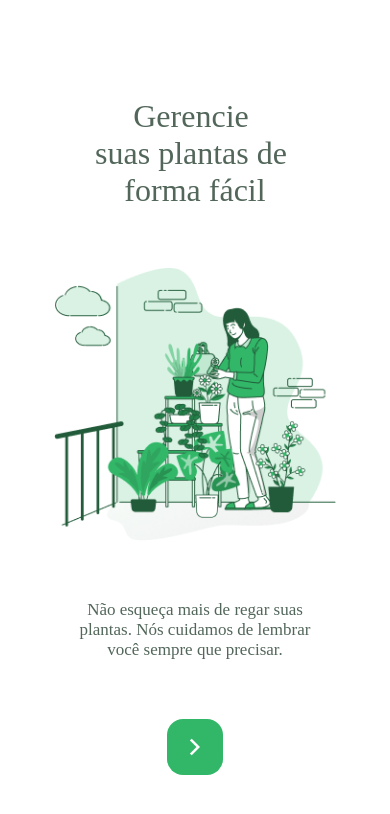
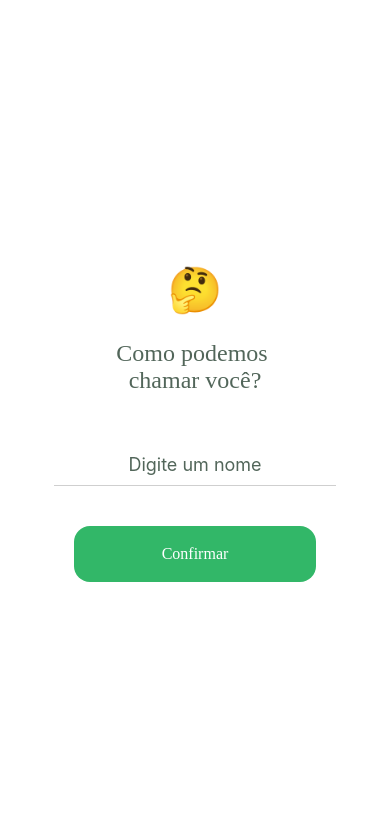
Before and after one commit to gustavohrgomes/PlantManager, a React Native app: screen / in a window 390 px wide. Shown: the top 814 px of the page. Built offline with nearby package versions, Linux system fonts and the light colour scheme.

Commit message:
Create User identification page

```diff
--- a/src/App.tsx
+++ b/src/App.tsx
@@ -1,7 +1,8 @@
 import React from 'react';
 
 import { Welcome } from './pages/Welcome';
+import { UserIdentification } from './pages/UserIdentification';
 
 export default function App() {
-  return <Welcome />;
+  return <UserIdentification />;
 }
--- a/src/components/Button/index.tsx
+++ b/src/components/Button/index.tsx
@@ -7,7 +7,7 @@ interface ButtonProps extends TouchableOpacityProps {
   text: string;
 }
 
-export default function Button({ text, ...props }: ButtonProps): JSX.Element {
+export function Button({ text, ...props }: ButtonProps): JSX.Element {
   return (
     <ButtonContainer activeOpacity={0.6} {...props}>
       <ButtonText>{text}</ButtonText>
--- a/src/components/Button/styles.ts
+++ b/src/components/Button/styles.ts
@@ -1,15 +1,18 @@
 import styled from 'styled-components/native';
 
+import colors from '../../styles/colors';
+import fonts from '../../styles/fonts';
+
 export const ButtonContainer = styled.TouchableOpacity`
-  background: #32b768;
+  height: 56px;
+  align-items: center;
   justify-content: center;
-  align-items: center;
   border-radius: 16px;
-  margin-bottom: 10px;
-  height: 56px;
-  width: 56px;
+  background: ${colors.green};
 `;
 
 export const ButtonText = styled.Text`
+  font-size: 16px;
+  font-family: ${fonts.text};
   color: #fff;
 `;
--- /dev/null
+++ b/src/pages/UserIdentification/index.tsx
@@ -0,0 +1,56 @@
+import React, { useState } from 'react';
+import { Button } from '../../components/Button';
+import {
+  Container,
+  Content,
+  Form,
+  Title,
+  Emoji,
+  Input,
+  Footer,
+} from './styles';
+
+export function UserIdentification() {
+  const [isFocused, setIsFocused] = useState(false);
+  const [isFilled, setIsFilled] = useState(false);
+  const [name, setName] = useState<string>('');
+
+  function handleInputBlur() {
+    setIsFocused(false);
+    setIsFilled(!!name);
+  }
+
+  function handleInputFocus() {
+    setIsFocused(true);
+  }
+
+  function handleInputChange(value: string) {
+    setIsFilled(!!value);
+    setName(value);
+  }
+
+  return (
+    <Container>
+      <Content>
+        <Form>
+          <Emoji>{isFilled ? '😄' : '🤔'}</Emoji>
+          <Title>
+            Como podemos {'\n'}
+            chamar você?
+          </Title>
+          <Input
+            placeholder="Digite um nome"
+            onBlur={handleInputBlur}
+            onFocus={handleInputFocus}
+            onChangeText={handleInputChange}
+            isFocused={isFocused || isFilled}
+          />
+
+          <Footer>
+            <Button text="Confirmar" />
+          </Footer>
+        </Form>
+      </Content>
+    </Container>
+  );
+}
--- /dev/null
+++ b/src/pages/UserIdentification/styles.ts
@@ -0,0 +1,56 @@
+import styled from 'styled-components/native';
+
+import colors from '../../styles/colors';
+import fonts from '../../styles/fonts';
+
+interface Input {
+  isFocused: boolean;
+}
+
+export const Container = styled.View`
+  flex: 1;
+  width: 100%;
+  align-items: center;
+  justify-content: space-around;
+`;
+
+export const Content = styled.View`
+  flex: 1;
+  width: 100%;
+`;
+
+export const Form = styled.View`
+  flex: 1;
+  align-items: center;
+  justify-content: center;
+  padding: 0 54px;
+`;
+
+export const Title = styled.Text`
+  font-size: 24px;
+  font-family: ${fonts.heading};
+  text-align: center;
+  color: ${colors.heading};
+  margin-top: 24px;
+`;
+
+export const Emoji = styled.Text`
+  font-size: 44px;
+`;
+
+export const Input = styled.TextInput<{ isFocused: Boolean }>`
+  width: 100%;
+  font-size: 18px;
+  color: ${colors.heading};
+  margin-top: 50px;
+  padding: 10px;
+  text-align: center;
+  border-bottom-width: 1px;
+  border-color: ${props => (props.isFocused ? colors.green : colors.gray)};
+`;
+
+export const Footer = styled.View`
+  width: 100%;
+  margin-top: 40px;
+  padding: 0 20px;
+`;
```
